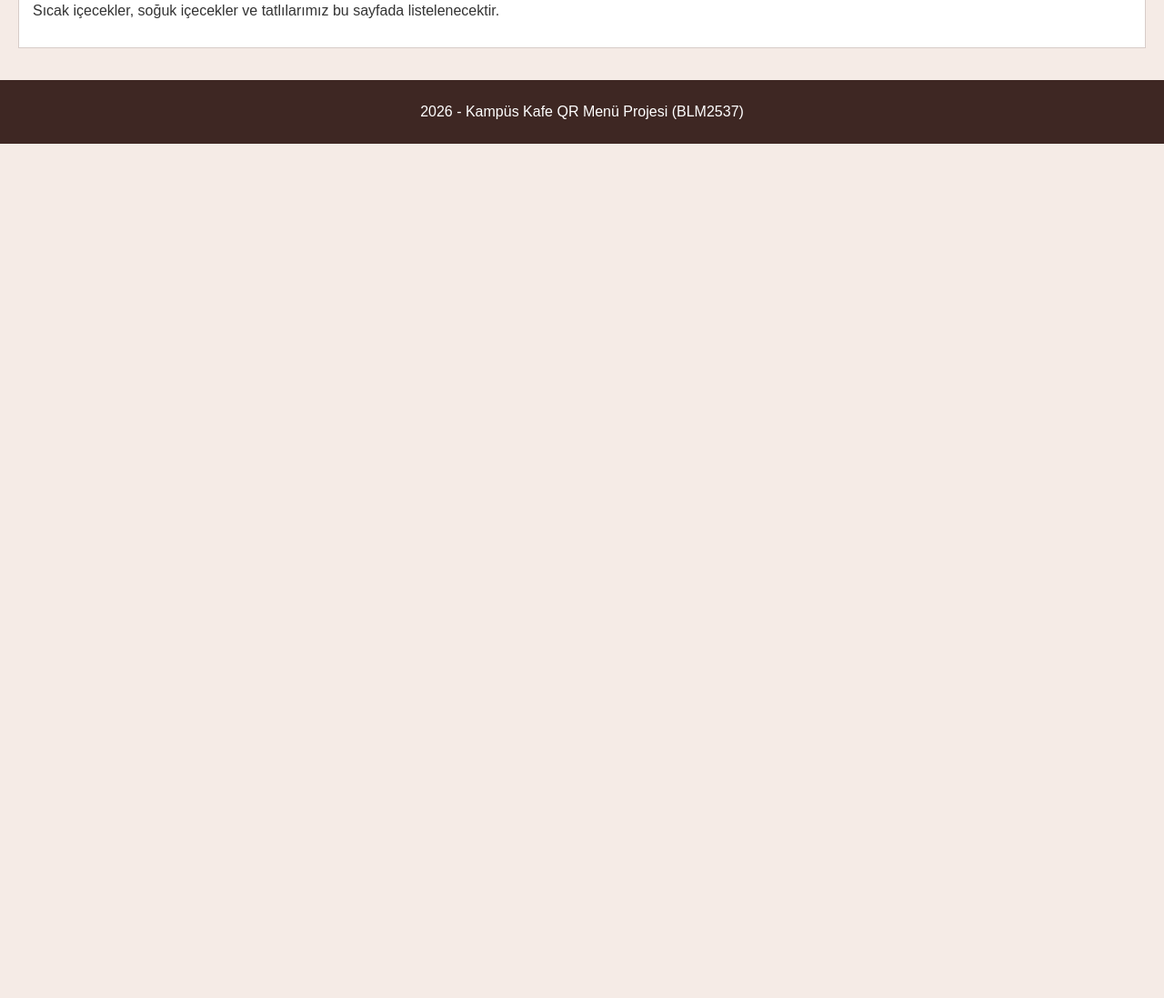
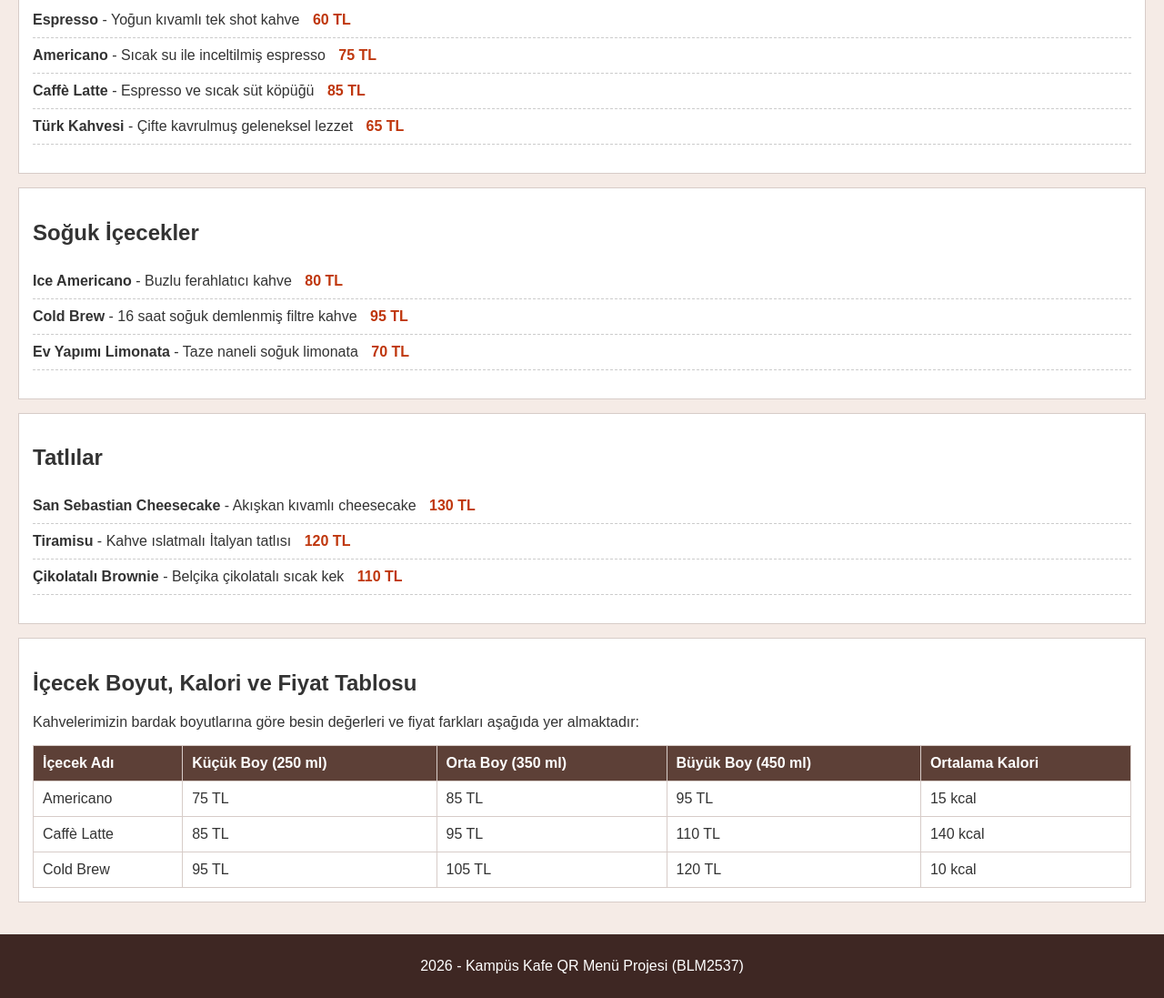
Before and after one commit to selimtu65-bot/kafe-qr-menu, a plain HTML site: page menu.html in a window 1280 px wide. Shown: the part 255-1352 px from the top of the page at 91% size. Before the commit the page ends 800 px from the top, so only its background shows below. Drawn offline with Linux system fonts and the light colour scheme.

Commit message:
Add files via upload

```diff
--- a/menu.html
+++ b/menu.html
@@ -21,8 +21,70 @@
 
     <main>
         <section>
-            <h2>Kafe Menümüz</h2>
-            <p>Sıcak içecekler, soğuk içecekler ve tatlılarımız bu sayfada listelenecektir.</p>
+            <h2>Sıcak İçecekler</h2>
+            <ul class="urun-listesi">
+                <li><strong>Espresso</strong> - Yoğun kıvamlı tek shot kahve <span class="fiyat">60 TL</span></li>
+                <li><strong>Americano</strong> - Sıcak su ile inceltilmiş espresso <span class="fiyat">75 TL</span></li>
+                <li><strong>Caffè Latte</strong> - Espresso ve sıcak süt köpüğü <span class="fiyat">85 TL</span></li>
+                <li><strong>Türk Kahvesi</strong> - Çifte kavrulmuş geleneksel lezzet <span class="fiyat">65 TL</span></li>
+            </ul>
+        </section>
+
+        <section>
+            <h2>Soğuk İçecekler</h2>
+            <ul class="urun-listesi">
+                <li><strong>Ice Americano</strong> - Buzlu ferahlatıcı kahve <span class="fiyat">80 TL</span></li>
+                <li><strong>Cold Brew</strong> - 16 saat soğuk demlenmiş filtre kahve <span class="fiyat">95 TL</span></li>
+                <li><strong>Ev Yapımı Limonata</strong> - Taze naneli soğuk limonata <span class="fiyat">70 TL</span></li>
+            </ul>
+        </section>
+
+        <section>
+            <h2>Tatlılar</h2>
+            <ul class="urun-listesi">
+                <li><strong>San Sebastian Cheesecake</strong> - Akışkan kıvamlı cheesecake <span class="fiyat">130 TL</span></li>
+                <li><strong>Tiramisu</strong> - Kahve ıslatmalı İtalyan tatlısı <span class="fiyat">120 TL</span></li>
+                <li><strong>Çikolatalı Brownie</strong> - Belçika çikolatalı sıcak kek <span class="fiyat">110 TL</span></li>
+            </ul>
+        </section>
+
+        <section>
+            <h2>İçecek Boyut, Kalori ve Fiyat Tablosu</h2>
+            <p>Kahvelerimizin bardak boyutlarına göre besin değerleri ve fiyat farkları aşağıda yer almaktadır:</p>
+            <table>
+                <thead>
+                    <tr>
+                        <th>İçecek Adı</th>
+                        <th>Küçük Boy (250 ml)</th>
+                        <th>Orta Boy (350 ml)</th>
+                        <th>Büyük Boy (450 ml)</th>
+                        <th>Ortalama Kalori</th>
+                    </tr>
+                </thead>
+                <tbody>
+                    <tr>
+                        <td>Americano</td>
+                        <td>75 TL</td>
+                        <td>85 TL</td>
+                        <td>95 TL</td>
+                        <td>15 kcal</td>
+                    </tr>
+                    <tr>
+                        <td>Caffè Latte</td>
+                        <td>85 TL</td>
+                        <td>95 TL</td>
+                        <td>110 TL</td>
+                        <td>140 kcal</td>
+                    </tr>
+                    <tr>
+                        <td>Cold Brew</td>
+                        <td>95 TL</td>
+                        <td>105 TL</td>
+                        <td>120 TL</td>
+                        <td>10 kcal</td>
+                    </tr>
+                </tbody>
+            </table>
         </section>
     </main>
 
--- a/style.css
+++ b/style.css
@@ -46,3 +46,36 @@ footer {
     text-align: center;
     padding: 10px;
 }
+
+.urun-listesi {
+    list-style-type: none;
+    padding: 0;
+}
+
+.urun-listesi li {
+    padding: 10px 0;
+    border-bottom: 1px dashed #cccccc;
+}
+
+.fiyat {
+    color: #bf360c;
+    font-weight: bold;
+    margin-left: 10px;
+}
+
+table {
+    width: 100%;
+    border-collapse: collapse;
+    margin-top: 15px;
+}
+
+th, td {
+    border: 1px solid #d7ccc8;
+    padding: 10px;
+    text-align: left;
+}
+
+th {
+    background-color: #5d4037;
+    color: #ffffff;
+}
```
